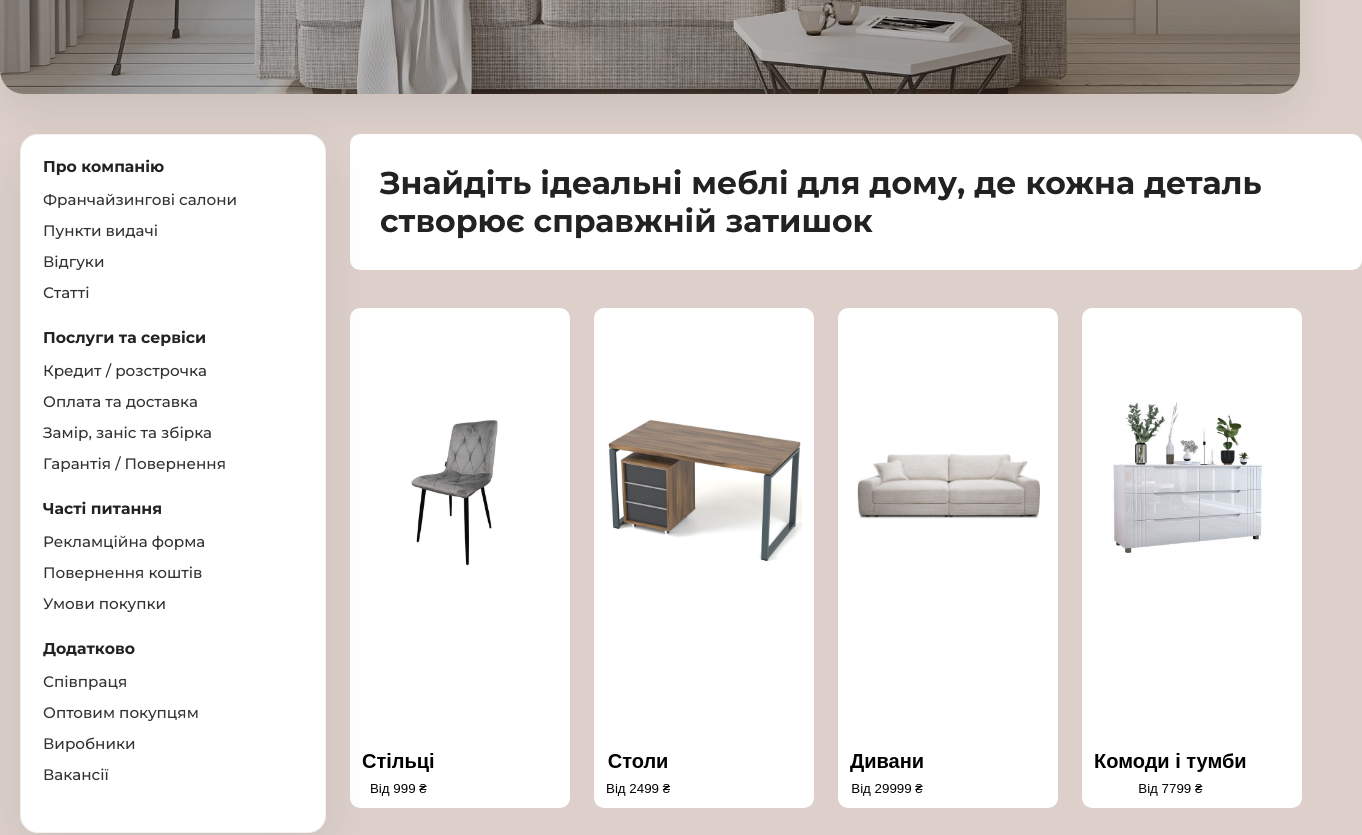
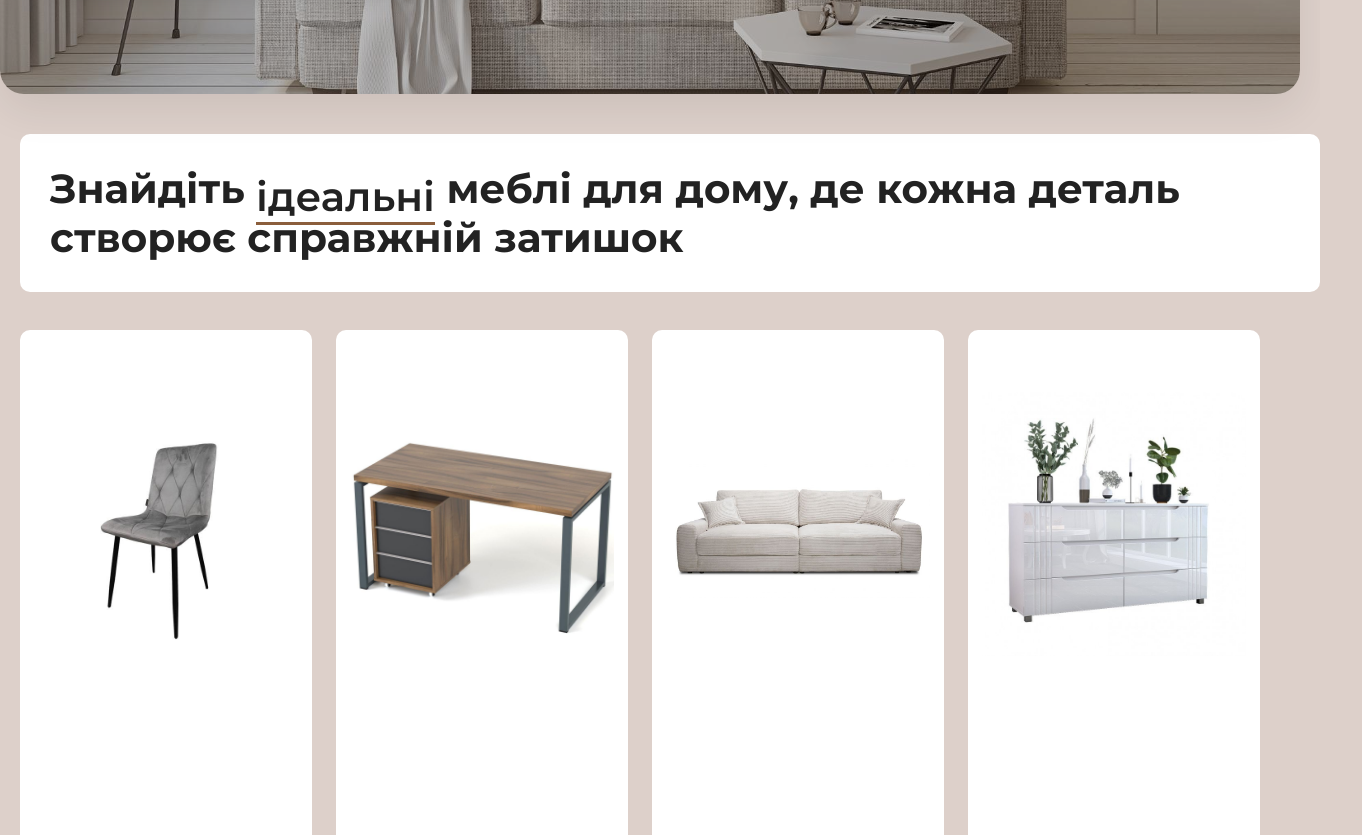
Before and after one commit to kuriWinston/furniture, a React (Create React App) app: page / in a window 1280 px wide. Shown: the part 600-1435 px from the top of the page, 1362 px wide, since content can reach past the window. Built offline with nearby package versions, Linux system fonts and the light colour scheme.

Commit message:
finally update

```diff
--- a/src/App.css
+++ b/src/App.css
@@ -13,9 +13,9 @@
   }
 }
 .Card {
-  font-size: 21px;
+  font-size: 27px;
   width: 100%;
-  max-width: 1440px;
+  max-width: 1800px;
   margin-bottom: 30px;
   background-color: white;
   border-radius: 10px;
@@ -163,48 +163,6 @@
   justify-content: flex-start;
 }
 
-.sidebar {
-  flex: 0 0 260px;
-  position: sticky;
-  top: 120px;
-  left: 0;
-  align-self: flex-start;
-  margin-right: 0;
-  background-color: #ffffff;
-  border-radius: 18px;
-  padding: 22px;
-  box-shadow: 0 18px 50px rgba(0, 0, 0, 0.08);
-  border: 1px solid rgba(0, 0, 0, 0.05);
-}
-
-.sidebar-section {
-  margin-bottom: 26px;
-}
-
-.sidebar-section h3 {
-  margin: 0 0 14px;
-  font-size: 0.98rem;
-  font-weight: 700;
-  color: #222;
-}
-
-.sidebar-section ul {
-  list-style: none;
-  padding: 0;
-  margin: 0;
-}
-
-.sidebar-section li {
-  margin-bottom: 12px;
-  font-size: 0.95rem;
-  color: #333;
-  cursor: pointer;
-  transition: color 150ms ease;
-}
-
-.sidebar-section li:hover {
-  color: #7b4a35;
-}
 
 .main-content {
   flex: 1;
@@ -214,7 +172,7 @@
   display: grid;
   grid-template-columns: repeat(4, minmax(220px, 1fr));
   gap: 24px;
-  width: min(1400px, 100%);
+  width: min(1600px, 100%);
   margin: 30px auto 0;
   padding: 8px 0 12px;
 }
@@ -251,7 +209,7 @@
 }
 
 .whyWe {
-  width: min(1450px, 100%);
+  width: min(1650px, 100%);
   margin: 32px auto 0;
   padding: 32px 24px;
   background: linear-gradient(135deg, #f7efe7 0%, #ead8c7 100%);
@@ -261,7 +219,7 @@
 }
 
 .brand-menu {
-  width: min(1350px, 100%);
+  width: min(1550px, 100%);
   margin: 40px auto 0;
   padding: 32px 24px;
   background: #ffffff;
@@ -275,18 +233,6 @@
   margin-bottom: 24px;
 }
 
-.brand-menu__header h2 {
-  margin: 0;
-  font-size: 2rem;
-  color: #3d2d20;
-}
-
-.brand-menu__header p {
-  margin: 10px auto 0;
-  max-width: 640px;
-  color: #6b5b4d;
-  font-size: 0.98rem;
-}
 
 .brand-menu__grid {
   display: grid;
--- a/src/App.jsx
+++ b/src/App.jsx
@@ -2,7 +2,6 @@ import React, { useState } from "react";
 import Header from "./header";
 import Footer from "./footer";
 import Items from "./items";
-import MenuLeft from "./menuLeft";
 import "./App.css";
 import ScrollMenu from "./popularProduct";
 import Delivery from "./queastion";
@@ -27,11 +26,14 @@ function App() {
     <div className="wrapper">
       <Header />
       <div className="layout">
-        <MenuLeft />
 
         <main className="main-content">
           <div className="Card">
-            <h2>Знайдіть ідеальні меблі для дому, де кожна деталь створює справжній затишок</h2>
+            <h2>
+              Знайдіть <span className="underline">ідеальні</span> меблі для дому, де кожна
+               деталь створює справжній
+               затишок
+            </h2>
           </div>
 
           <div className="products">
--- a/src/footer.jsx
+++ b/src/footer.jsx
@@ -1,7 +1,58 @@
-export default function Footer(){
+ function Footer(){
     return(
-        <footer>
-            Усі права захищені
-        </footer>
-    )
+        <footer className="site-footer">
+    <div className="footer-inner">
+      <div className="footer-left">
+        <h2 className="brand">Mebly</h2>
+        <p className="brand-tag">Ми робоми все<br/>щоб у вашому домі<br/><strong>було затишно.</strong></p>
+      </div>
+
+      <div className="footer-cols">
+        <div className="col">
+          <h4>Більш інформаціі</h4>
+          <ul>
+            <li>Додому</li>
+            <li>Про нас</li>
+            <li>Політика компаніі</li>
+            <li>Вакансіі</li>
+          </ul>
+        </div>
+
+        <div className="col">
+          <h4>Visit</h4>
+          <ul>
+            <li>м.Киів</li>
+            <li>Голосіівський район</li>
+          </ul>
+        </div>
+
+        <div className="col">
+          <h4>Follow</h4>
+          <ul>
+            <li>Instagram</li>
+            <li>Twitter</li>
+            <li>LinkedIn</li>
+          </ul>
+        </div>
+
+        <div className="col">
+          <h4>Legal</h4>
+          <ul>
+            <li>Terms</li>
+            <li>Privacy</li>
+          </ul>
+        </div>
+      </div>
+
+      <div className="footer-right">
+        <div className="next">Next: <span>About</span></div>
+      </div>
+    </div>
+
+    <div className="footer-bottom">© 2026. Усі права захищені.</div>
+  </footer>
+);
+
 }
+
+export default Footer
--- a/src/header.jsx
+++ b/src/header.jsx
@@ -3,7 +3,7 @@ export default function Header() {
     return (
         <header className="site-header">
             <div className="navbar">
-                <span className="logo">House Stuff</span>
+                <span className="logo">Mebly</span>
 
                 <ul className="nav">
                     <li><a href="#about">Про нас</a></li>
--- a/src/index.css
+++ b/src/index.css
@@ -71,7 +71,7 @@ header .presentation{
 .products {
   display: grid;
   grid-template-columns: repeat(4, minmax(0, 1fr));
-  gap: 20px;
+  gap: 22px;
   margin-top: 30px;
 }
 
@@ -81,21 +81,24 @@ header .presentation{
   background: white;
   border: none;
   border-radius: 10px;
-  padding: 12px;
+  padding: 14px;
   text-align: center;
   cursor: pointer;
-  transition: transform 0.2s ease, box-shadow 0.2s ease;
-  min-height: 500px;
+  transition: transform 0.6s cubic-bezier(.16,.84,.36,1), box-shadow 0.6s cubic-bezier(.16,.84,.36,1);
+  will-change: transform, box-shadow;
+  transform: translateZ(0);
+  backface-visibility: hidden;
+  min-height: 560px;
 }
 
 .product-card:hover {
-  transform: translateY(-3px);
-  box-shadow: 0 6px 15px rgba(0, 0, 0, 0.15);
+  transform: translateY(-6px) scale(1.025);
+  box-shadow: 0 14px 30px rgba(15, 15, 15, 0.10);
 }
 
 .product-image {
   width: 100%;
-  height: 320px;
+  height: 360px;
   display: flex;
   align-items: center;
   justify-content: center;
@@ -103,6 +106,18 @@ header .presentation{
   background-color: #f7f7f7;
   border-radius: 5px;
   margin-bottom: 16px;
+}
+.product-card:hover .product-image{
+  transform: scale(1.04);
+}
+
+/* Reveal product info slightly on hover */
+.product-info{ transform: translateY(6px); opacity: 1; transition: transform 0.45s cubic-bezier(.2,.9,.2,1), opacity 0.45s cubic-bezier(.2,.9,.2,1); }
+.product-card:hover .product-info{ transform: translateY(0); opacity: 1; }
+
+/* Disable heavy transforms on small screens to avoid layout issues */
+@media (max-width:600px){
+  .product-card, .product-image { transition: none; transform: none !important; box-shadow: none !important; }
 }
 
 .product-image img {
@@ -127,3 +142,83 @@ footer{
   text-align: center;
   margin-top: 100px;
 }
+
+.site-footer {
+  background: #f7f7f7;
+  color: #222;
+  padding: 60px 0 30px;
+  margin-left: calc(50% - 50vw);
+  margin-right: calc(50% - 50vw);
+  font-size: 14px;
+  border-top: 1px solid #e6e6e6;
+}
+.footer-inner {
+  max-width: 1200px;
+  margin: 0 auto;
+  display: flex;
+  gap: 40px;
+  align-items: flex-start;
+}
+.footer-left { width: 220px; }
+.brand { color: #111; font-size: 28px; letter-spacing: 3px; margin: 0 0 10px; }
+.brand-tag { color: #666; font-size: 13px; line-height: 1.5; margin: 0; }
+.footer-cols { display: flex; gap: 40px; flex: 1; }
+.col h4 { color: #111; font-size: 13px; margin-bottom: 10px; }
+.col ul { list-style: none; padding: 0; margin: 0; color: #666; }
+.col ul li { margin-bottom: 8px; font-size: 13px; }
+.footer-right { width: 160px; display:flex; justify-content:flex-end; align-items:flex-start; }
+.next { color:#111; border-bottom:2px solid #111; padding-bottom:8px; font-weight:600; }
+.next span { margin-left:8px; font-weight:700; }
+.footer-bottom { max-width:1200px; margin: 20px auto 0; color:#8b8b8b; font-size:12px; border-top: none; padding-top:18px; text-align:center; }
+
+@media (max-width:900px) {
+  .footer-inner{flex-direction:column; gap:20px;}
+  .footer-right{justify-content:flex-start;}
+  .footer-cols{flex-wrap:wrap;}
+  .col{min-width:140px;}
+  .footer-left{width:auto;}
+}
+
+/* Underline for highlighted word */
+.underline{
+  position: relative;
+  display: inline-block;
+  font-weight: 600;
+  color: inherit;
+  text-decoration: none;
+}
+.underline::after{
+  content: "";
+  position: absolute;
+  left: 0;
+  bottom: -4px;
+  height: 3px;
+  width: 100%;
+  background: #8b5e3c;
+  transform-origin: left;
+  transform: scaleX(0);
+  animation: underlineGrow 2.2s cubic-bezier(.2,.8,.2,1) forwards;
+}
+@keyframes underlineGrow{
+  from{ transform: scaleX(0); }
+  to{ transform: scaleX(1); }
+}
+
+/* subtle fade-in for the text itself */
+.underline{ opacity: 0; animation: textFade 1s ease 0.15s forwards; }
+@keyframes textFade{ from{opacity:0} to{opacity:1} }
+
+/* Global slow fade-in for most textual elements */
+h1, h2, h3, h4, h5, h6, p, li, a, span, strong, button {
+  opacity: 0;
+  transform: translateY(8px);
+  animation: siteFadeIn 1.6s ease forwards;
+  animation-delay: 0.12s;
+}
+
+@keyframes siteFadeIn {
+  from { opacity: 0; transform: translateY(8px); }
+  to   { opacity: 1; transform: translateY(0); }
+}
+
+.underline{ animation: textFade 1s ease 0.15s forwards; opacity:0; }
--- a/src/menuLeft.jsx
+++ /dev/null
@@ -1,43 +0,0 @@
-import React from "react";
-
-export default function MenuRight() {
-  return (
-    <aside className="sidebar">
-      <div className="sidebar-section">
-        <h3>Про компанію</h3>
-        <ul>
-          <li>Франчайзингові салони</li>
-          <li>Пункти видачі</li>
-          <li>Відгуки</li>
-          <li>Статті</li>
-        </ul>
-      </div>
-      <div className="sidebar-section">
-        <h3>Послуги та сервіси</h3>
-        <ul>
-          <li>Кредит / розстрочка</li>
-          <li>Оплата та доставка</li>
-          <li>Замір, заніс та збірка</li>
-          <li>Гарантія / Повернення</li>
-        </ul>
-      </div>
-      <div className="sidebar-section">
-        <h3>Часті питання</h3>
-        <ul>
-          <li>Рекламційна форма</li>
-          <li>Повернення коштів</li>
-          <li>Умови покупки</li>
-        </ul>
-      </div>
-      <div className="sidebar-section">
-        <h3>Додатково</h3>
-        <ul>
-          <li>Співпраця</li>
-          <li>Оптовим покупцям</li>
-          <li>Виробники</li>
-          <li>Вакансії</li>
-        </ul>
-      </div>
-    </aside>
-  );
-}
--- a/src/popProduct.css
+++ b/src/popProduct.css
@@ -1,5 +1,5 @@
 .brand-menu {
-  width: min(1400px, 100%);
+  width: min(1550px, 100%);
   margin: 36px auto 0;
   padding: 28px 22px;
   background: #ffffff;
--- a/src/queastion.jsx
+++ b/src/queastion.jsx
@@ -25,7 +25,7 @@ function Delivery() {
 
   const headingStyle = {
     margin: 0,
-    fontSize: 32,
+    fontSize: 40, // increased from 32 (~15%)
     color: "#252525",
   };
 
@@ -43,14 +43,14 @@ function Delivery() {
 
   const iconBox = {
     flexShrink: 0,
-    width: 36,
-    height: 36,
+    width: 48,
+    height: 48,
     borderRadius: 12,
     background: "#dcd3c9",
     color: "#1f1f1f",
     display: "grid",
     placeItems: "center",
-    fontSize: 18,
+    fontSize: 20,
   };
 
   const rightStyle = {
```
